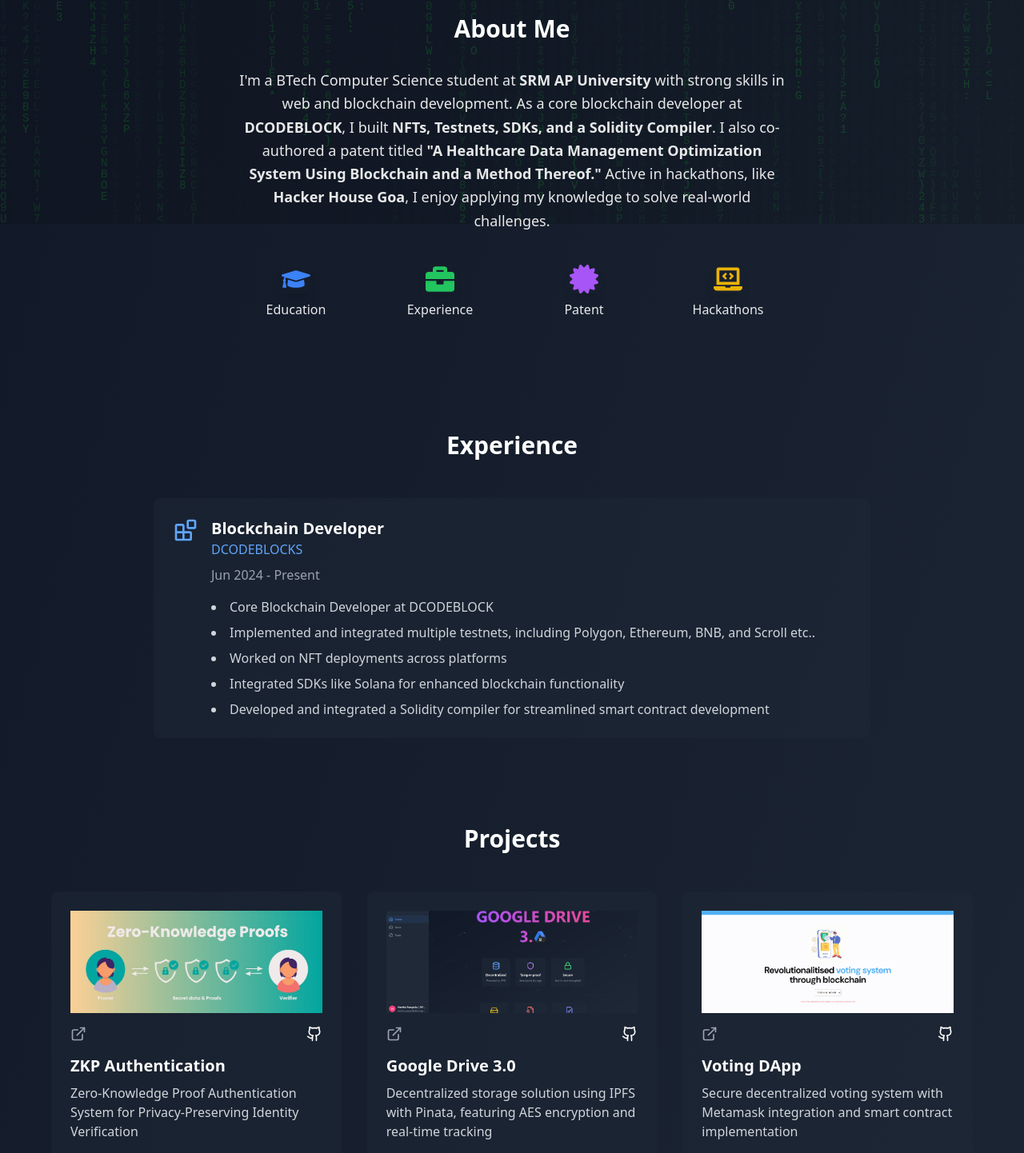
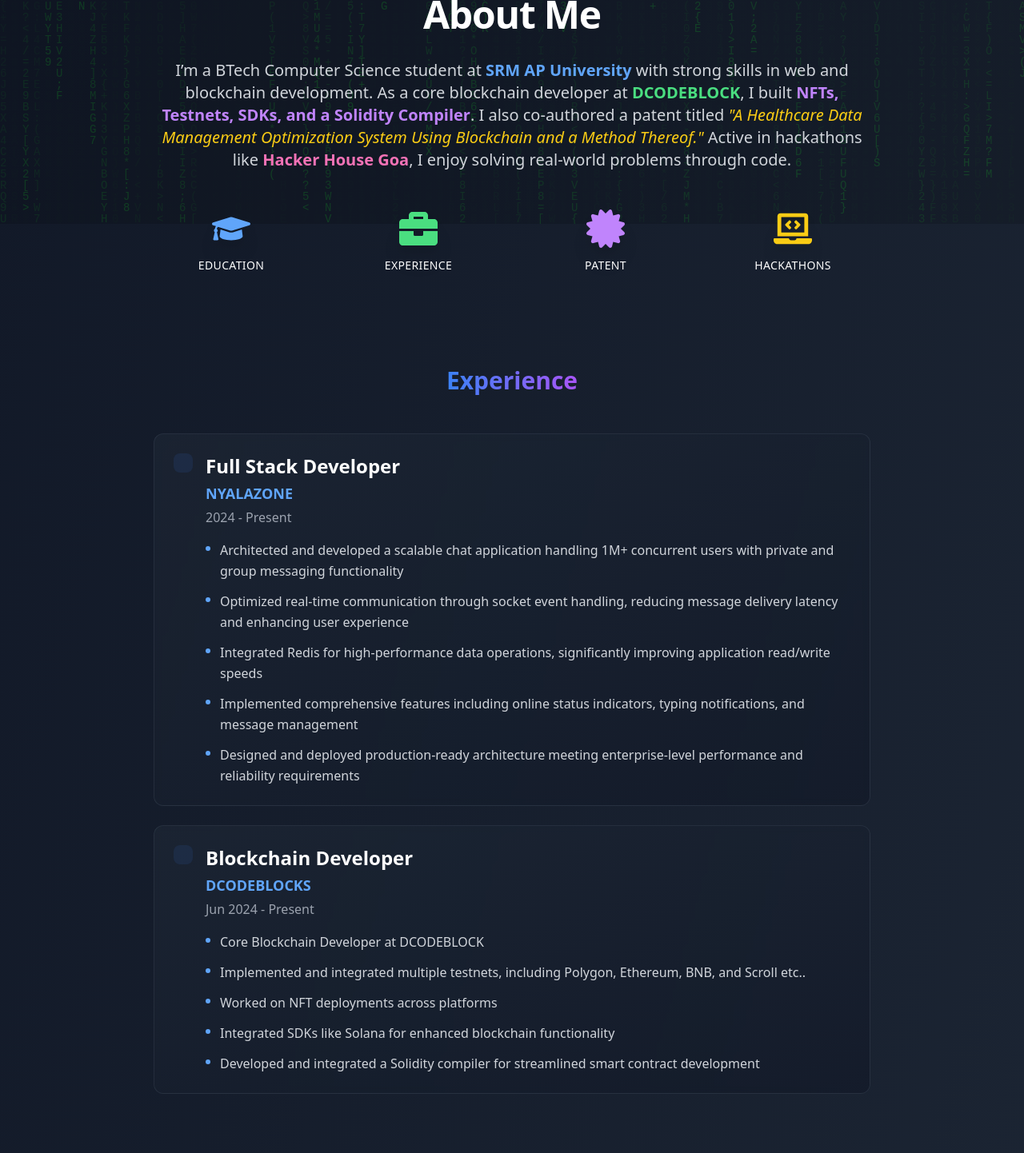
Before and after one commit to Harsha6142611/Portfolio, a React (Vite) app: page / in a window 1280 px wide. Shown: the part 520-1962 px from the top of the page at 80% size. Built offline with nearby package versions, Linux system fonts and the light colour scheme.

Commit message:
UI update in all files

```diff
--- a/src/App.tsx
+++ b/src/App.tsx
@@ -30,8 +30,8 @@ function App() {
                   <h2 className="text-3xl font-bold mb-6 text-gray-300 flex items-center gap-2">
                     <TypewriterText
                       texts={[
-                        "Blockchain Developer",
-                        "MERN Developer"
+                        "Software Devloper",
+                        "Java Developer",
                       ]}
                     />
                   </h2>
@@ -62,8 +62,26 @@ function App() {
               <AboutMe />
               {/* Experience Section */}
               <section className="container mx-auto px-4 py-5">
-                <h2 className="text-3xl font-bold mb-12 text-center">Experience</h2>
-                <div className="max-w-4xl mx-auto">
+                <h2 className="text-3xl font-bold mb-12 text-center">
+                  <span className="bg-gradient-to-r from-blue-500 to-purple-500 text-transparent bg-clip-text">
+                    Experience
+                  </span>
+                </h2>
+                <div className="max-w-4xl mx-auto space-y-6">
+                  <ExperienceCard
+                    title="Full Stack Developer"
+                    company="NYALAZONE"
+                    period="2024 - Present"
+                    description={[
+                      "Architected and developed a scalable chat application handling 1M+ concurrent users with private and group messaging functionality",
+                      "Optimized real-time communication through socket event handling, reducing message delivery latency and enhancing user experience",
+                      "Integrated Redis for high-performance data operations, significantly improving application read/write speeds",
+                      "Implemented comprehensive features including online status indicators, typing notifications, and message management",
+                      "Designed and deployed production-ready architecture meeting enterprise-level performance and reliability requirements"
+                    ]}
+                    // icon={<MessageSquare className="w-8 h-8 text-blue-400" />}
+                  />
+
                   <ExperienceCard
                     title="Blockchain Developer"
                     company="DCODEBLOCKS"
@@ -75,7 +93,7 @@ function App() {
                       "Integrated SDKs like Solana for enhanced blockchain functionality",
                       "Developed and integrated a Solidity compiler for streamlined smart contract development"
                     ]}
-                    icon={<Blocks className="w-8 h-8 text-blue-400" />}
+                    // icon={<Blocks className="w-8 h-8 text-blue-400" />}
                   />
                 </div>
               </section>
--- a/src/components/AboutMe.tsx
+++ b/src/components/AboutMe.tsx
@@ -1,53 +1,45 @@
-// import React from 'react';
-
-// const AboutMe: React.FC = () => {
-//   return (
-//     <section className="container mx-auto px-4 py-16">
-//       <h2 className="text-3xl font-bold mb-6 text-center">About Me</h2>
-//       <p className="text-gray-300 text-center max-w-2xl mx-auto">
-//       I'm a BTech Computer Science student at <strong>SRM AP University</strong> with strong skills in web and blockchain development. As a core blockchain developer at <strong>DCODEBLOCK</strong>, I built <strong>NFTs, Testnets, SDKs, and a Solidity Compiler</strong>. I also co-authored a patent titled <strong>"A Healthcare Data Management Optimization System Using Blockchain and a Method Thereof."</strong> Active in hackathons, like <strong>Hacker House Goa</strong>, I enjoy applying my knowledge to solve real-world challenges.
-//       </p>
-//     </section>
-//   );
-// };
-
-// export default AboutMe;
-
-
 import React from 'react';
-import { FaGraduationCap, FaBriefcase, FaCertificate, FaLaptopCode } from 'react-icons/fa';
+import {
+  FaGraduationCap,
+  FaBriefcase,
+  FaCertificate,
+  FaLaptopCode,
+} from 'react-icons/fa';
 
 const AboutMe: React.FC = () => {
   return (
-    <section className="container mx-auto px-6 py-20 rounded-lg  overflow-hidden relative">
-      <div className="relative text-center max-w-3xl mx-auto p-10">
+    <section className="bg-gradient-to- via-gray-800 to-gray-900 py-24 px-6">
+      <div className="max-w-4xl mx-auto text-center">
         {/* Title */}
-        <h2 className="text-3xl font-extrabold text-white mb-8 animate-fadeIn">
+        <h2 className="text-4xl md:text-5xl font-bold text-white mb-8 tracking-tight">
           About Me
         </h2>
 
         {/* Description */}
-        <p className="text-white text-lg leading-relaxed mb-10 animate-fadeIn text-opacity-90">
-          I'm a BTech Computer Science student at <strong>SRM AP University</strong> with strong skills in web and blockchain development. As a core blockchain developer at <strong>DCODEBLOCK</strong>, I built <strong>NFTs, Testnets, SDKs, and a Solidity Compiler</strong>. I also co-authored a patent titled <strong>"A Healthcare Data Management Optimization System Using Blockchain and a Method Thereof."</strong> Active in hackathons, like <strong>Hacker House Goa</strong>, I enjoy applying my knowledge to solve real-world challenges.
+        <p className="text-gray-300 text-lg md:text-xl leading-relaxed mb-12">
+          I’m a BTech Computer Science student at <strong className="text-blue-400">SRM AP University</strong> with strong skills in web and blockchain development. As a core blockchain developer at <strong className="text-green-400">DCODEBLOCK</strong>, I built <strong className="text-purple-400">NFTs, Testnets, SDKs, and a Solidity Compiler</strong>. I also co-authored a patent titled <em className="text-yellow-400">"A Healthcare Data Management Optimization System Using Blockchain and a Method Thereof."</em> Active in hackathons like <strong className="text-pink-400">Hacker House Goa</strong>, I enjoy solving real-world problems through code.
         </p>
 
-        {/* Icons Section */}
-        <div className="grid grid-cols-2 md:grid-cols-4 gap-8 animate-fadeIn">
-          <div className="flex flex-col items-center">
-            <FaGraduationCap className="text-blue-500 text-4xl mb-2 shadow-lg" />
-            <span className="text-white text-opacity-90">Education</span>
+        {/* Icon Grid */}
+        <div className="grid grid-cols-2 md:grid-cols-4 gap-10 mt-10">
+          <div className="flex flex-col items-center hover:scale-105 transition-transform duration-300">
+            <FaGraduationCap className="text-blue-400 text-5xl mb-3 drop-shadow-xl" />
+            <span className="text-white text-sm tracking-wide uppercase">Education</span>
           </div>
-          <div className="flex flex-col items-center">
-            <FaBriefcase className="text-green-500 text-4xl mb-2 shadow-lg" />
-            <span className="text-white text-opacity-90">Experience</span>
+
+          <div className="flex flex-col items-center hover:scale-105 transition-transform duration-300">
+            <FaBriefcase className="text-green-400 text-5xl mb-3 drop-shadow-xl" />
+            <span className="text-white text-sm tracking-wide uppercase">Experience</span>
           </div>
-          <div className="flex flex-col items-center">
-            <FaCertificate className="text-purple-500 text-4xl mb-2 shadow-lg" />
-            <span className="text-white text-opacity-90">Patent</span>
+
+          <div className="flex flex-col items-center hover:scale-105 transition-transform duration-300">
+            <FaCertificate className="text-purple-400 text-5xl mb-3 drop-shadow-xl" />
+            <span className="text-white text-sm tracking-wide uppercase">Patent</span>
           </div>
-          <div className="flex flex-col items-center">
-            <FaLaptopCode className="text-yellow-500 text-4xl mb-2 shadow-lg" />
-            <span className="text-white text-opacity-90">Hackathons</span>
+
+          <div className="flex flex-col items-center hover:scale-105 transition-transform duration-300">
+            <FaLaptopCode className="text-yellow-400 text-5xl mb-3 drop-shadow-xl" />
+            <span className="text-white text-sm tracking-wide uppercase">Hackathons</span>
           </div>
         </div>
       </div>
--- a/src/components/Achievements.tsx
+++ b/src/components/Achievements.tsx
@@ -1,34 +1,57 @@
 import React from 'react';
-import { Trophy } from 'lucide-react';
+import { Trophy, Star, Award } from 'lucide-react';
 
 const Achievements: React.FC = () => (
-  <div className="p-6 max-w-2xl mx-auto">
-    <h2 className="text-4xl font-bold text-center text-white mb-10">Achievements</h2>
+  <div className="p-8 max-w-4xl mx-auto">
+    <h2 className="text-5xl font-bold text-center mb-12 relative">
+      <span className="bg-gradient-to-r from-yellow-500 to-orange-500 text-transparent bg-clip-text">
+        Achievements
+      </span>
+    </h2>
+
     <div className="grid md:grid-cols-2 gap-8">
-      <div className="relative bg-gray-800 p-6 rounded-lg border border-gray-700 shadow-md
-        hover:shadow-xl transition-all duration-300 transform hover:-translate-y-2
-        hover:bg-gradient-to-br hover:from-purple-900 hover:to-gray-800
-        hover:border-purple-500 group">
-        <div className="flex items-center space-x-4 mb-4">
+      <div className="achievement-card">
+        <div className="absolute -top-4 -right-4">
+          <div className="p-2 bg-yellow-500/20 rounded-full">
+            <Star className="text-yellow-400 w-6 h-6 animate-pulse" />
+          </div>
+        </div>
+        <div className="relative bg-gradient-to-br from-gray-800/80 to-gray-900/80 p-8 rounded-xl
+          border border-gray-700/50 backdrop-blur-sm shadow-lg
+          hover:shadow-2xl transition-all duration-500 transform hover:-translate-y-2
+          hover:border-yellow-500/50 group">
+          <div className="flex items-center space-x-4 mb-6">
+            <div className="p-3 bg-yellow-500/20 rounded-lg">
               <Trophy className="text-yellow-400 w-8 h-8 group-hover:scale-110 transition-transform duration-300" />
-          <h3 className="text-lg font-semibold text-white group-hover:text-purple-200">Patent</h3>
             </div>
-        <p className="text-gray-300 text-sm group-hover:text-purple-100">
+            <h3 className="text-xl font-bold text-white group-hover:text-yellow-200">Patent Publication</h3>
+          </div>
+          <p className="text-gray-300 leading-relaxed group-hover:text-yellow-100">
             Published patent on "A Healthcare Data Management Optimization System Using Blockchain and a Method Thereof."
           </p>
         </div>
+      </div>
 
-      <div className="relative bg-gray-800 p-6 rounded-lg border border-gray-700 shadow-md
-        hover:shadow-xl transition-all duration-300 transform hover:-translate-y-2
-        hover:bg-gradient-to-br hover:from-blue-900 hover:to-gray-800
-        hover:border-blue-500 group">
-        <div className="flex items-center space-x-4 mb-4">
+      <div className="achievement-card">
+        <div className="absolute -top-4 -right-4">
+          <div className="p-2 bg-blue-500/20 rounded-full">
+            <Award className="text-blue-400 w-6 h-6 animate-pulse" />
+          </div>
+        </div>
+        <div className="relative bg-gradient-to-br from-gray-800/80 to-gray-900/80 p-8 rounded-xl
+          border border-gray-700/50 backdrop-blur-sm shadow-lg
+          hover:shadow-2xl transition-all duration-500 transform hover:-translate-y-2
+          hover:border-blue-500/50 group">
+          <div className="flex items-center space-x-4 mb-6">
+            <div className="p-3 bg-blue-500/20 rounded-lg">
               <Trophy className="text-blue-400 w-8 h-8 group-hover:scale-110 transition-transform duration-300" />
-          <h3 className="text-lg font-semibold text-white group-hover:text-blue-200">Hackathon</h3>
             </div>
-        <p className="text-gray-300 text-sm group-hover:text-blue-100">
+            <h3 className="text-xl font-bold text-white group-hover:text-blue-200">Hackathon Success</h3>
+          </div>
+          <p className="text-gray-300 leading-relaxed group-hover:text-blue-100">
             Participated in Hacker House Goa - Blockchain Innovation Hackathon
           </p>
+        </div>
       </div>
     </div>
   </div>
--- a/src/components/ExperienceCard.tsx
+++ b/src/components/ExperienceCard.tsx
@@ -16,16 +16,33 @@ const ExperienceCard: React.FC<ExperienceCardProps> = ({
   icon,
 }) => {
   return (
-    <div className="bg-gray-800/50 p-6 rounded-lg mb-6">
-      <div className="flex items-start gap-4">
-        <div className="flex-shrink-0">{icon}</div>
-        <div>
-          <h3 className="text-xl font-bold">{title}</h3>
-          <p className="text-blue-400 mb-2">{company}</p>
-          <p className="text-gray-400 mb-4">{period}</p>
-          <ul className="list-disc list-inside text-gray-300 space-y-2">
+    <div className="group relative bg-gradient-to-br from-gray-800/60 to-gray-900/60 p-6 rounded-xl
+                    border border-gray-700/50 backdrop-blur-sm
+                    transition-all duration-500 hover:shadow-2xl hover:border-blue-500/50
+                    before:absolute before:inset-0 before:bg-blue-500/5 before:rounded-xl before:opacity-0
+                    before:transition-opacity hover:before:opacity-100">
+      <div className="flex items-start gap-4 relative">
+        <div className="flex-shrink-0 p-3 bg-blue-500/10 rounded-lg
+                      transform transition-all duration-300 group-hover:scale-110
+                      group-hover:bg-blue-500/20">
+          {icon}
+        </div>
+        <div className="flex-1">
+          <h3 className="text-2xl font-bold text-white mb-1
+                       transform transition-colors duration-300
+                       group-hover:text-blue-400">
+            {title}
+          </h3>
+          <p className="text-blue-400 text-lg font-semibold mb-1">{company}</p>
+          <p className="text-gray-400 mb-4 font-medium">{period}</p>
+          <ul className="space-y-3">
             {description.map((item, index) => (
-              <li key={index}>{item}</li>
+              <li key={index}
+                  className="flex items-start gap-3 text-gray-300
+                           group-hover:text-gray-200 transition-colors duration-300">
+                <span className="flex-shrink-0 w-1.5 h-1.5 mt-2 rounded-full bg-blue-400"></span>
+                <span className="flex-1 leading-relaxed">{item}</span>
+              </li>
             ))}
           </ul>
         </div>
--- a/src/components/ProjectCard.tsx
+++ b/src/components/ProjectCard.tsx
@@ -23,51 +23,44 @@ const ProjectCard: React.FC<ProjectCardProps> = ({ title, description, tags, lin
 
   return (
     <div
-      className="bg-gray-800/50 p-6 rounded-lg hover:bg-gray-700/50 transition-colors relative cursor-pointer"
+  className="bg-gray-800/50 p-6 rounded-2xl hover:bg-gray-700/60 transition-all duration-300 ease-in-out cursor-pointer shadow-lg hover:shadow-2xl transform hover:scale-[1.02]"
   onClick={handleClick}
 >
-
-<div className="overflow-visible rounded-t-lg mb-4 relative group">
+  <div className="overflow-hidden rounded-xl mb-4 relative group">
     <img
       src={image}
       alt={title}
-    className="w-full h-32 object-cover transition-transform duration-300"
+      className="w-full h-40 object-cover rounded-xl transition-transform duration-500 ease-in-out group-hover:scale-105"
     />
-  <div className="absolute top-0 left-0 hidden group-hover:flex items-center justify-center w-full h-full">
-    <img
-      src={image}
-      alt={title}
-      className="object-cover transition-transform duration-300 transform group-hover:scale-150 -translate-x-1/2 -translate-y-1/2"
-      style={{ position: 'absolute', top: '50%', left: '50%', zIndex: 10 }}
-    />
-  </div>
+    <div className="absolute top-0 left-0 w-full h-full bg-gradient-to-b from-black/40 to-transparent opacity-0 group-hover:opacity-100 transition-opacity duration-300 rounded-xl" />
   </div>
 
-
   <div className="flex items-center justify-between mb-4">
-        {/* <div className="text-blue-400">{icon}</div> */}
-        <a href={link} className="text-gray-400 hover:text-blue-400 transition-colors" target="_blank">
+    <a href={link} className="text-gray-400 hover:text-blue-400 transition-colors" target="_blank" rel="noopener noreferrer">
       <ExternalLink className="w-5 h-5" />
     </a>
     {githubLink && (
-        <a href={githubLink} className="hover:text-blue-400 transition-colors flex items-center gap-2 hover:scale-110 transform duration-200" target="_blank">
+      <a href={githubLink} className="hover:text-blue-400 transition-all transform duration-300 flex items-center gap-2 hover:scale-110" target="_blank" rel="noopener noreferrer">
         <Github className="w-5 h-5" />
       </a>
     )}
   </div>
-      <h3 className="text-xl font-bold mb-2">{title}</h3>
-      <p className="text-gray-300 mb-4">{description}</p>
+
+  <h3 className="text-xl font-bold text-white mb-2">{title}</h3>
+  <p className="text-gray-300 mb-4 text-sm leading-relaxed">{description}</p>
+
   <div className="flex flex-wrap gap-2">
     {tags.map((tag) => (
       <span
         key={tag}
-            className="px-3 py-1 bg-gray-700 text-gray-300 rounded-full text-sm"
+        className="px-3 py-1 bg-gray-700/80 text-gray-300 rounded-full text-xs tracking-wide font-medium hover:bg-blue-600 hover:text-white transition-all duration-200"
       >
-            {tag}
+        #{tag}
       </span>
     ))}
   </div>
 </div>
+
   );
 };
 
--- a/src/components/Skills.tsx
+++ b/src/components/Skills.tsx
@@ -1,57 +1,52 @@
-// import React from 'react';
-
-// const Skills: React.FC = () => (
-//   <div>
-//     <h2 className="text-3xl font-bold mb-6">Skills</h2>
-//     <div className="space-y-4">
-//       <div className="bg-gray-800/50 p-4 rounded-lg backdrop-blur-sm border border-gray-700/50">
-//         <h3 className="font-semibold mb-2">Blockchain</h3>
-//         <p className="text-gray-300">Ethereum, Solidity, Ganache, Hardhat, Truffle</p>
-//       </div>
-//       <div className="bg-gray-800/50 p-4 rounded-lg backdrop-blur-sm border border-gray-700/50">
-//         <h3 className="font-semibold mb-2">Languages</h3>
-//         <p className="text-gray-300">English, Hindi, Telugu</p>
-//       </div>
-//     </div>
-//   </div>
-// );
-
-// export default Skills;
-
-
 import React from 'react';
 import { FaEthereum, FaLanguage } from 'react-icons/fa';
 
 const Skills: React.FC = () => (
-  <div className="p-6 max-w-lg mx-auto">
-    <h2 className="text-4xl font-extrabold text-center text-white mb-8">Skills</h2>
-    <div className="grid grid-cols-1 gap-6">
-      <div className="bg-gray-800/50 p-5 rounded-lg border border-gray-700/50 shadow-lg hover:shadow-xl transition-shadow duration-300">
-        <div className="flex items-center mb-3">
-          <FaEthereum className="text-blue-400 text-2xl mr-3 animate-pulse" />
-          <h3 className="font-semibold text-xl text-gray-100">Blockchain</h3>
+  <div className="p-8 max-w-4xl mx-auto">
+    <h2 className="text-5xl font-bold text-center text-white mb-12 relative">
+      <span className="bg-gradient-to-r from-blue-500 to-purple-500 text-transparent bg-clip-text">
+        Skills & Expertise
+      </span>
+    </h2>
+
+    <div className="grid md:grid-cols-2 gap-8">
+      <div className="group bg-gradient-to-br from-gray-800/60 to-gray-900/60 p-6 rounded-xl border border-gray-700/50
+                    backdrop-blur-lg transform transition-all duration-300 hover:scale-105">
+        <div className="flex items-center mb-4">
+          <div className="p-3 bg-blue-500/20 rounded-lg">
+            <FaEthereum className="text-blue-400 text-3xl group-hover:animate-spin-slow" />
+          </div>
+          <h3 className="font-bold text-2xl ml-4 text-gray-100">Blockchain</h3>
         </div>
-        <div className="flex flex-wrap gap-2">
+        <div className="flex flex-wrap gap-3">
           {['Ethereum', 'Solidity', 'Ganache', 'Hardhat'].map(skill => (
             <span
               key={skill}
-              className="bg-gray-700 text-gray-300 px-3 py-1 rounded-full text-sm font-medium transition-transform transform hover:-translate-y-1 hover:shadow-lg"
+              className="bg-gradient-to-r from-blue-500/10 to-purple-500/10 text-gray-200
+                       px-4 py-2 rounded-lg text-sm font-medium border border-gray-700/30
+                       transform transition-all duration-300 hover:scale-110 hover:border-blue-500/50"
             >
               {skill}
             </span>
           ))}
         </div>
       </div>
-      <div className="bg-gray-800/50 p-5 rounded-lg border border-gray-700/50 shadow-lg hover:shadow-xl transition-shadow duration-300">
-        <div className="flex items-center mb-3">
-          <FaLanguage className="text-green-400 text-2xl mr-3 animate-bounce" />
-          <h3 className="font-semibold text-xl text-gray-100">Languages</h3>
+
+      <div className="group bg-gradient-to-br from-gray-800/60 to-gray-900/60 p-6 rounded-xl border border-gray-700/50
+                    backdrop-blur-lg transform transition-all duration-300 hover:scale-105">
+        <div className="flex items-center mb-4">
+          <div className="p-3 bg-green-500/20 rounded-lg">
+            <FaLanguage className="text-green-400 text-3xl group-hover:animate-bounce" />
+          </div>
+          <h3 className="font-bold text-2xl ml-4 text-gray-100">Languages</h3>
         </div>
-        <div className="flex flex-wrap gap-2">
+        <div className="flex flex-wrap gap-3">
           {['English', 'Hindi', 'Telugu'].map(language => (
             <span
               key={language}
-              className="bg-gray-700 text-gray-300 px-3 py-1 rounded-full text-sm font-medium transition-transform transform hover:-translate-y-1 hover:shadow-lg"
+              className="bg-gradient-to-r from-green-500/10 to-teal-500/10 text-gray-200
+                       px-4 py-2 rounded-lg text-sm font-medium border border-gray-700/30
+                       transform transition-all duration-300 hover:scale-110 hover:border-green-500/50"
             >
               {language}
             </span>
```
Also changed, not shown: src/components/ProjectDetail.tsx (+41 -35 lines), tailwind.config.js (+54 -2 lines), src/index.css (line endings or trailing spaces). Lines whose indentation alone changed are shown as unchanged.
